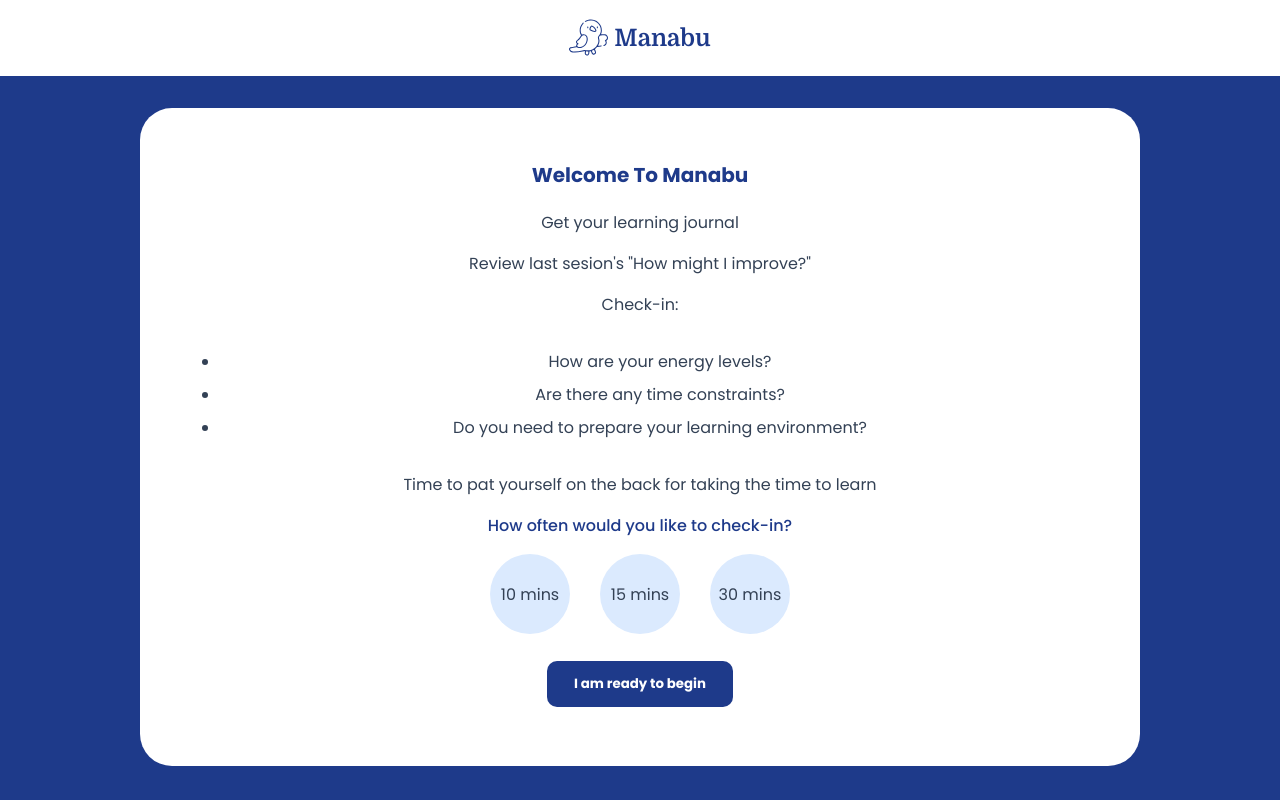
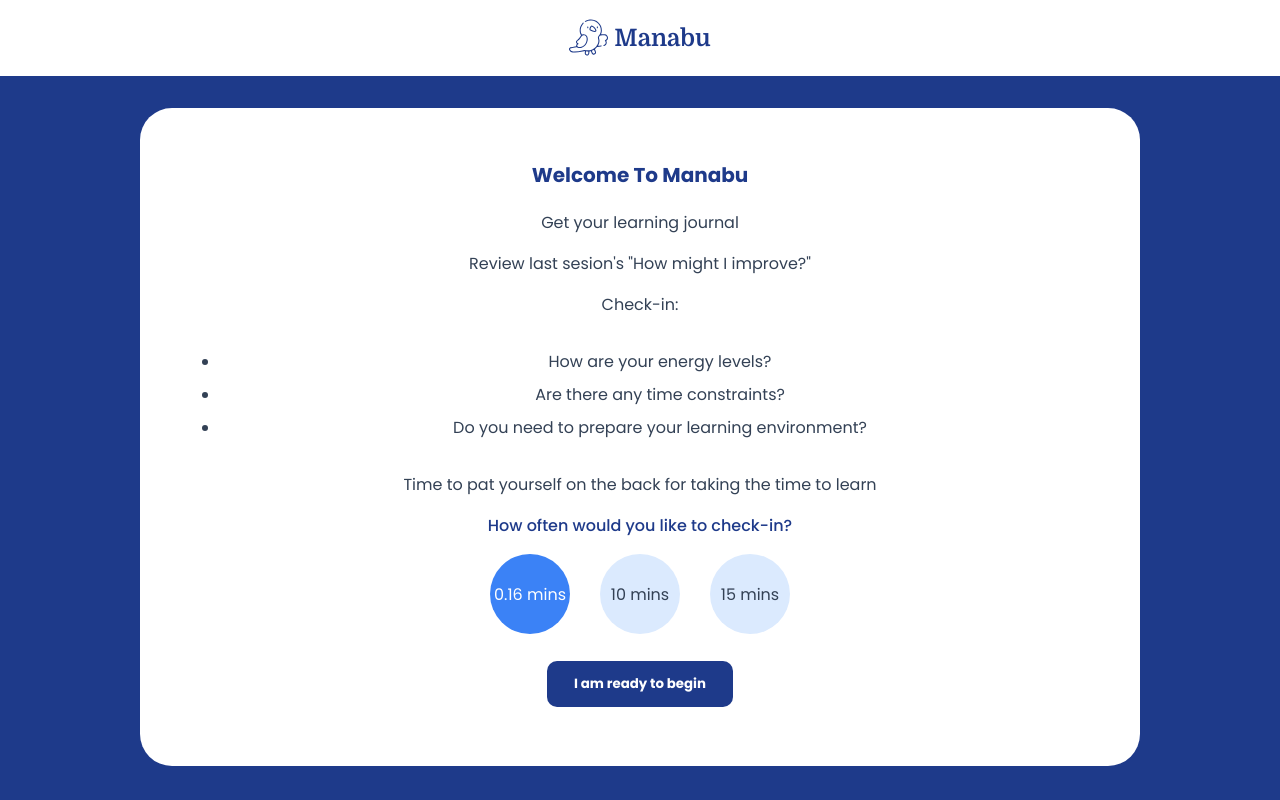
Before and after one commit to plaxamana/manabu, a React (Create React App) app: page / in a window 1280 px wide. Built offline with nearby package versions, Linux system fonts and the light colour scheme.

Commit message:
FINISHED MVP YAAA

```diff
--- a/src/App.css
+++ b/src/App.css
@@ -121,7 +121,7 @@
 .timeSelection-container {
   display: flex;
   overflow: hidden;
-  width: 300px;
+  max-width: 300px;
   margin: 0 auto;
   justify-content: space-between;
   font-family: var(--font-secondary)
--- a/src/App.js
+++ b/src/App.js
@@ -2,7 +2,7 @@
 import { BrowserRouter as Router } from "react-router-dom";
 import "./App.css";
 
-import ManabuApp from "./components/ManabuApp";
+import ManabuApp from "./ManabuApp";
 
 function App() {
   return (
--- /dev/null
+++ b/src/ManabuApp.js
@@ -0,0 +1,43 @@
+import React from 'react'
+import { Switch, Route, useLocation } from 'react-router-dom'
+
+import Header from './components/Header'
+import Container from './components/Container'
+import Home from './pages/Home'
+import Start from './pages/Start'
+import Reflect from './pages/Reflect'
+import End from './pages/End'
+import Complete from './pages/Complete'
+
+import { HomeContextProvider } from './components/HomeContext'
+
+export default function ManabuApp() {
+  const location = useLocation()
+
+  return (
+    <HomeContextProvider>
+      <div>
+        <Header />
+        <Container>
+          <Switch location={location} key={location.pathname}>
+            <Route exact path="/">
+              <Home />
+            </Route>
+            <Route path="/start">
+              <Start />
+            </Route>
+            <Route path="/reflect">
+              <Reflect />
+            </Route>
+            <Route path="/end">
+              <End />
+            </Route>
+            <Route path="/complete">
+              <Complete />
+            </Route>
+          </Switch>
+        </Container>
+      </div>
+    </HomeContextProvider>
+  )
+}
--- /dev/null
+++ b/src/components/HomeContext.js
@@ -0,0 +1,56 @@
+import React, { createContext, useContext, useState, useRef } from "react";
+
+export const HomeContext = createContext();
+export const useHomeContext = () => useContext(HomeContext);
+
+export function HomeContextProvider({ children }) {
+  // store state here
+  const [notificationInterval, setNotificationInterval] = useState("0.16");
+  const [isRunning, setIsRunning] = useState(false);
+  const [time, setTime] = useState(0);
+  const intervalRef = useRef(null);
+  const notificationRef = useRef(null)
+
+  function showNotification() {
+    // Hey there!  Click for a quick check in
+    const options = {
+      body: "Hey there! Click for a quick check in",
+    };
+    const notification = new Notification("Manabu App", options);
+    notification.onclick = function (e) {
+      e.preventDefault();
+      window.focus();
+    };
+  }
+
+  if (Notification.permission === "granted") {
+    // showNotification()
+  } else if (Notification.permission !== "denied") {
+    Notification.requestPermission().then((permission) => {
+      if (permission === "granted") {
+        showNotification();
+      }
+      console.log(permission);
+    });
+  }
+
+  // console.log(notificationInterval)
+
+  return (
+    <HomeContext.Provider
+      value={{
+        notificationInterval,
+        setNotificationInterval,
+        isRunning,
+        setIsRunning,
+        time,
+        setTime,
+        intervalRef,
+        notificationRef,
+        showNotification
+      }}
+    >
+      {children}
+    </HomeContext.Provider>
+  );
+}
--- a/src/components/ManabuApp.js
+++ /dev/null
@@ -1,39 +0,0 @@
-import React from 'react'
-import { Switch, Route, useLocation } from 'react-router-dom'
-
-import Header from './Header'
-import Container from './Container'
-import Home from '../pages/Home'
-import Start from '../pages/Start'
-import Reflect from '../pages/Reflect'
-import End from '../pages/End'
-import Complete from '../pages/Complete'
-
-export default function ManabuApp() {
-  const location = useLocation()
-
-  return (
-    <div>
-      <Header />
-      <Container>
-        <Switch location={location} key={location.pathname}>
-          <Route exact path="/">
-            <Home />
-          </Route>
-          <Route path="/start">
-            <Start />
-          </Route>
-          <Route path="/reflect">
-            <Reflect />
-          </Route>
-          <Route path="/end">
-            <End />
-          </Route>
-          <Route path="/complete">
-            <Complete />
-          </Route>
-        </Switch>
-      </Container>
-    </div>
-  )
-}
--- a/src/components/TimeSelect.js
+++ b/src/components/TimeSelect.js
@@ -1,19 +1,21 @@
 import React from 'react'
 
-export default function TimeSelect({ time }) {
+export default function TimeSelect({ name, value, checked, onChange, children }) {
   return (
     <div className="timeSelection">
       <input
         className="radio__input"
         type="radio"
-        name="time"
-        value={time}
-        id={`${time}mins`}
+        name={name}
+        value={value}
+        checked={checked}
+        id={`${value}mins`}
+        onChange={onChange}
       />
       <label
-        htmlFor={`${time}mins`}
+        htmlFor={`${value}mins`}
         className="radio__label"
-      >{time} mins</label>
+      >{children}</label>
     </div>
   );
 }
--- a/src/pages/Home.js
+++ b/src/pages/Home.js
@@ -6,9 +6,13 @@
 
 import Modal from "../components/Modal";
 
+import { useHomeContext } from "../components/HomeContext";
+
 export default function Home() {
   const [isModalOpen, setIsModalOpen] = useState(false);
   const history = useHistory();
+
+  const { notificationInterval, setNotificationInterval } = useHomeContext();
 
   const openModal = () => {
     setIsModalOpen(true);
@@ -18,6 +22,12 @@
     setIsModalOpen(false);
     history.push("/start");
   }
+
+  function onRadioChange(e) {
+    setNotificationInterval(e.target.value);
+  }
+
+  // console.log(notificationInterval)
 
   return (
     <Card>
@@ -32,14 +42,43 @@
             <li>Are there any time constraints?</li>
             <li>Do you need to prepare your learning environment?</li>
           </ul>
-          <p>
-            Time to pat yourself on the back for taking the time to learn
+          <p>Time to pat yourself on the back for taking the time to learn</p>
+          <p className="card-subheading">
+            How often would you like to check-in?
           </p>
-          <p className="card-subheading">How often would you like to check-in?</p>
           <div className="timeSelection-container">
-            <TimeSelect time="10" />
-            <TimeSelect time="15" />
-            <TimeSelect time="30" />
+            <TimeSelect
+              name="notificationInterval"
+              value={"0.16"}
+              checked={notificationInterval === "0.16"}
+              onChange={onRadioChange}
+            >
+              0.16 mins
+            </TimeSelect>
+            <TimeSelect
+              name="notificationInterval"
+              value={"10"}
+              checked={notificationInterval === "10"}
+              onChange={onRadioChange}
+            >
+              10 mins
+            </TimeSelect>
+            <TimeSelect
+              name="notificationInterval"
+              value={"15"}
+              checked={notificationInterval === "15"}
+              onChange={onRadioChange}
+            >
+              15 mins
+            </TimeSelect>
+            {/* <TimeSelect
+              name="notificationInterval"
+              value={30}
+              checked={notificationInterval === 30}
+              onChange={onRadioChange}
+            >
+              30 mins
+            </TimeSelect> */}
           </div>
           <button className="CTA" onClick={openModal}>
             I am ready to begin
--- a/src/pages/Reflect.js
+++ b/src/pages/Reflect.js
@@ -13,10 +13,14 @@
   const [ isModalOpen, setIsModalOpen ] = useState(false)
   const history = useHistory();
 
-    function redirectToStart() {
-      setIsModalOpen(false);
-      history.push("/start");
-    }
+  function redirectToStart() {
+    setIsModalOpen(false);
+    skipPrompt()
+  }
+
+  function skipPrompt() {
+    history.push("/start")
+  }
 
 
   // const [ prompts, setPrompts ] = useState([])
@@ -70,7 +74,7 @@
           <button className="CTA" onClick={openModal}>
             Finished with prompt
           </button>
-          <button className="btn-secondary">I'll skip for now</button>
+          <button className="btn-secondary" onClick={skipPrompt}>I'll skip for now</button>
         </div>
       </div>
       <div className="dyk-container">
--- a/src/pages/Start.js
+++ b/src/pages/Start.js
@@ -1,7 +1,9 @@
 import React, { useState, useRef } from "react";
-import { Link } from 'react-router-dom'
+import { Link, useHistory } from "react-router-dom";
 
 import Card from "../components/Card";
+
+import { useHomeContext } from "../components/HomeContext";
 
 function padTime(time) {
   return time.toString().padStart(2, "0");
@@ -9,9 +11,18 @@
 
 export default function Start() {
   const [title, setTitle] = useState("Time elapsed");
-  const [isRunning, setIsRunning] = useState(false);
-  const [time, setTime] = useState(0);
-  const intervalRef = useRef(null);
+  const history = useHistory();
+
+  const {
+    isRunning,
+    setIsRunning,
+    time,
+    setTime,
+    intervalRef,
+    notificationRef,
+    notificationInterval,
+    showNotification,
+  } = useHomeContext();
 
   function startStopwatch() {
     if (intervalRef.current !== null) return;
@@ -21,6 +32,15 @@
         return timeLeft + 1;
       });
     }, 1000);
+    notificationRef.current = setInterval(() => {
+      showNotification()
+      stopStopwatch();
+      goToReflect();
+    }, parseFloat(notificationInterval) * 60000);
+  }
+
+  function goToReflect() {
+    history.push("/reflect");
   }
 
   // startStopwatch()
@@ -29,13 +49,13 @@
     if (intervalRef.current === null) return;
     clearInterval(intervalRef.current);
     intervalRef.current = null;
+    clearInterval(notificationRef.current);
+    notificationRef.current = null;
     setIsRunning(false);
   }
 
-
   const minutes = padTime(Math.floor(time / 60));
   const seconds = padTime(time - minutes * 60);
-
 
   return (
     <Card>
```
